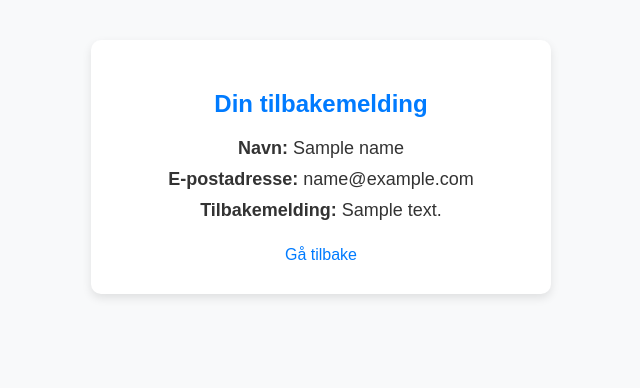
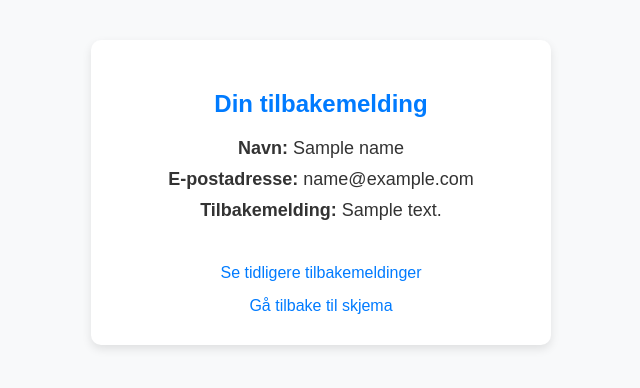
Before and after one commit to AdriatikIMB/Case_oppgave, a Flask app: template templates/result.html in a window 1280 px wide. Shown: the top 388 px of the page, without its empty margins (319-959 px from the left). Run offline with Flask 3, Linux system fonts and the light colour scheme; the template is opened without the code that fills it: most values are stand-ins (such as "Sample title", 1, 10 or a date in 2020).

Commit message:
Legg til funksjon for å vise tidligere tilbakemeldinger

```diff
--- a/app.py
+++ b/app.py
@@ -1,6 +1,28 @@
 from flask import Flask, render_template, request
+import sqlite3
+import os
 
 app = Flask(__name__)
+
+# Funksjon for å sette opp databasen
+def start_db():
+    # Sjekk om databasen allerede eksisterer
+    if not os.path.exists("tilbakemeldinger.db"):
+        conn = sqlite3.connect("tilbakemeldinger.db")
+        cursor = conn.cursor()
+        # Opprett tabellen med de riktige kolonnene
+        cursor.execute('''
+            CREATE TABLE IF NOT EXISTS tilbakemeldinger (
+                id INTEGER PRIMARY KEY AUTOINCREMENT,
+                navn TEXT NOT NULL,
+                email TEXT NOT NULL,
+                message TEXT NOT NULL
+            )
+        ''')
+        conn.commit()
+        conn.close()
+
+start_db()  # Start databasen ved oppstart av appen
 
 @app.route('/', methods=['GET'])
 def index():
@@ -12,7 +34,27 @@ def result():
     email = request.form.get('email')
     message = request.form.get('message')
 
+    # Lagre dataene i databasen
+    conn = sqlite3.connect("tilbakemeldinger.db")
+    cursor = conn.cursor()
+    cursor.execute("INSERT INTO tilbakemeldinger (navn, email, message) VALUES (?, ?, ?)",
+                   (name, email, message))  # Bruker plassholdere
+    conn.commit()
+    conn.close()
+
+    # Vis resultatet
     return render_template('result.html', name=name, email=email, message=message)
+
+# Route for å vise alle tilbakemeldinger
+@app.route('/feedbacks', methods=['GET'])
+def feedbacks():
+    conn = sqlite3.connect("tilbakemeldinger.db")
+    cursor = conn.cursor()
+    cursor.execute("SELECT navn, email, message FROM tilbakemeldinger")
+    feedback_list = cursor.fetchall()
+    conn.close()
+
+    return render_template('feedbacks.html', feedbacks=feedback_list)
 
 if __name__ == '__main__':
     app.run(debug=True)
--- a/templates/result.html
+++ b/templates/result.html
@@ -12,7 +12,13 @@
         <p><strong>Navn:</strong> {{ name }}</p>
         <p><strong>E-postadresse:</strong> {{ email }}</p>
         <p><strong>Tilbakemelding:</strong> {{ message }}</p>
-        <a href="/">Gå tilbake</a>
+
+        <br>
+        <!-- Legg til lenke for å se tidligere tilbakemeldinger -->
+        <a href="/feedbacks">Se tidligere tilbakemeldinger</a>
+
+        <br>
+        <a href="/">Gå tilbake til skjema</a>
     </div>
 </body>
 </html>
```
Also changed, not shown: templates/feedbacks.html (added, +21 -0 lines), tilbakemeldinger.db (added).
